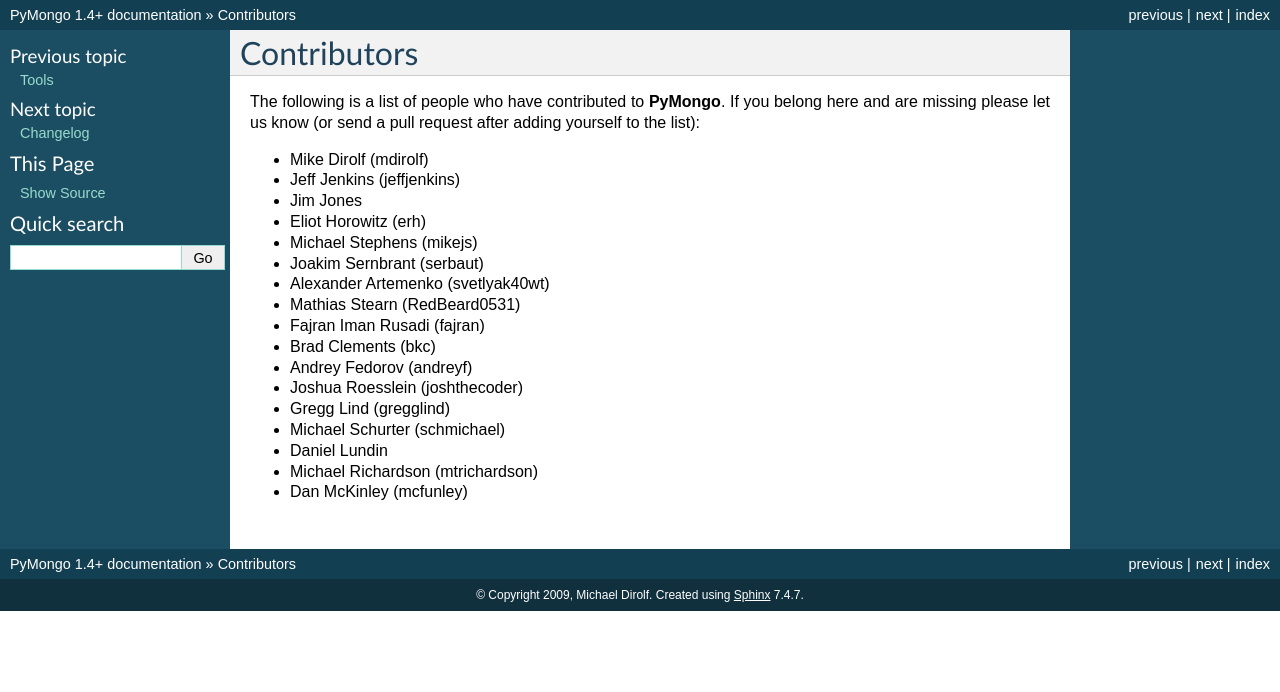
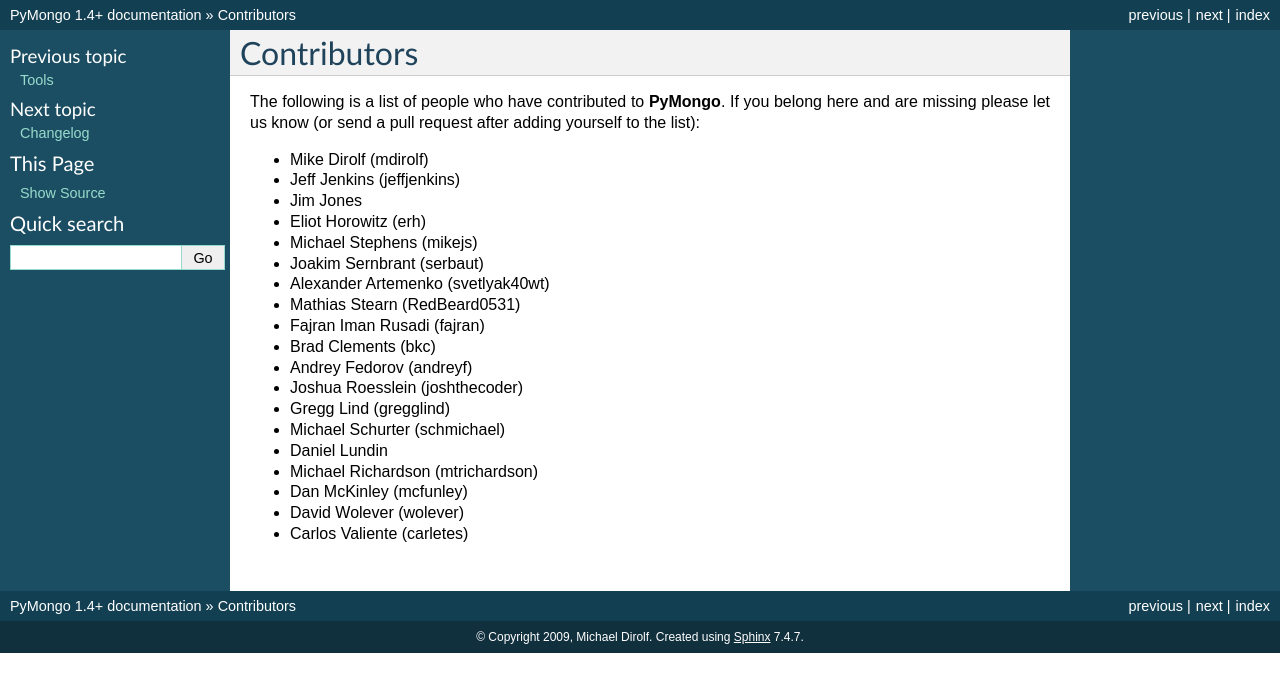
Before and after one commit to mongodb/mongo-python-driver, a Sphinx documentation site: the page built from doc/contributors.rst, in a window 1280 px wide. Shown: the top 692 px of the page. Built offline with Sphinx 7.4.7, drawn with Linux system fonts in a browser that asks for light colours.

Commit message:
minor: contributors

```diff
--- a/doc/contributors.rst
+++ b/doc/contributors.rst
@@ -21,3 +21,5 @@
 - Daniel Lundin
 - Michael Richardson (mtrichardson)
 - Dan McKinley (mcfunley)
+- David Wolever (wolever)
+- Carlos Valiente (carletes)
```
